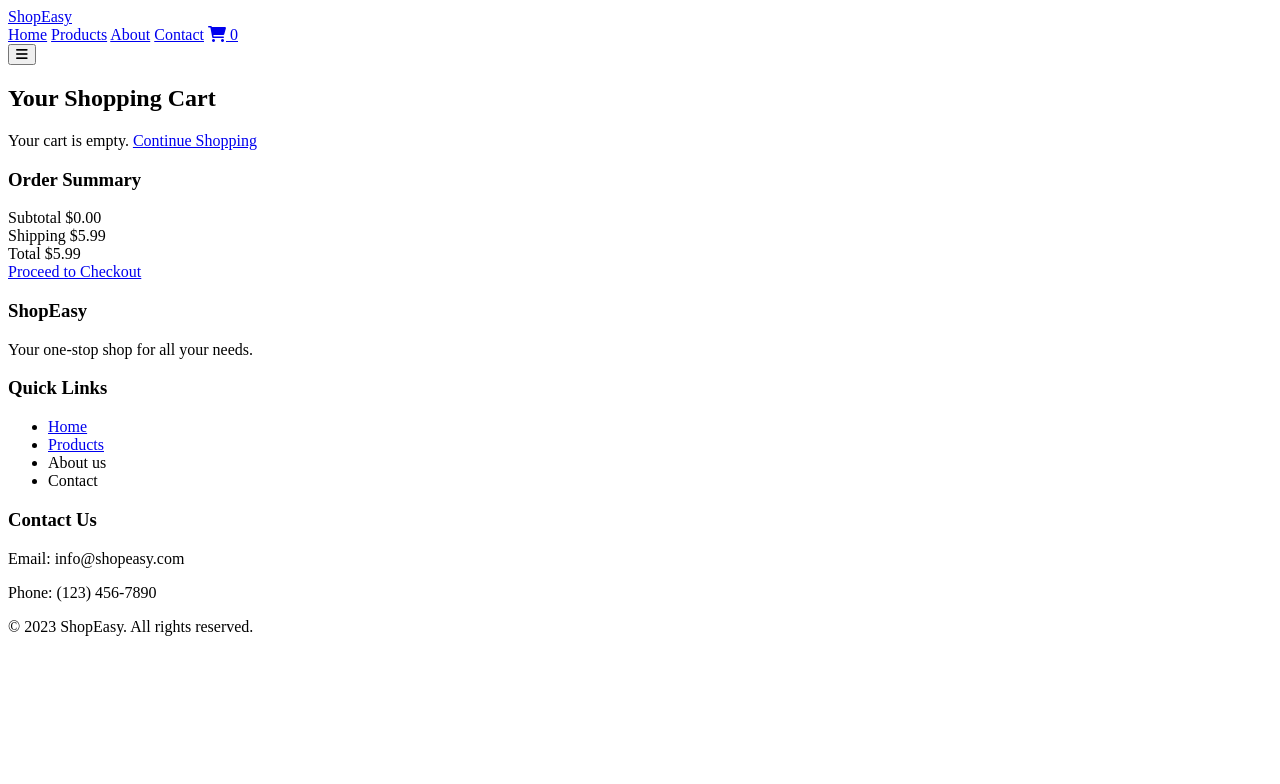
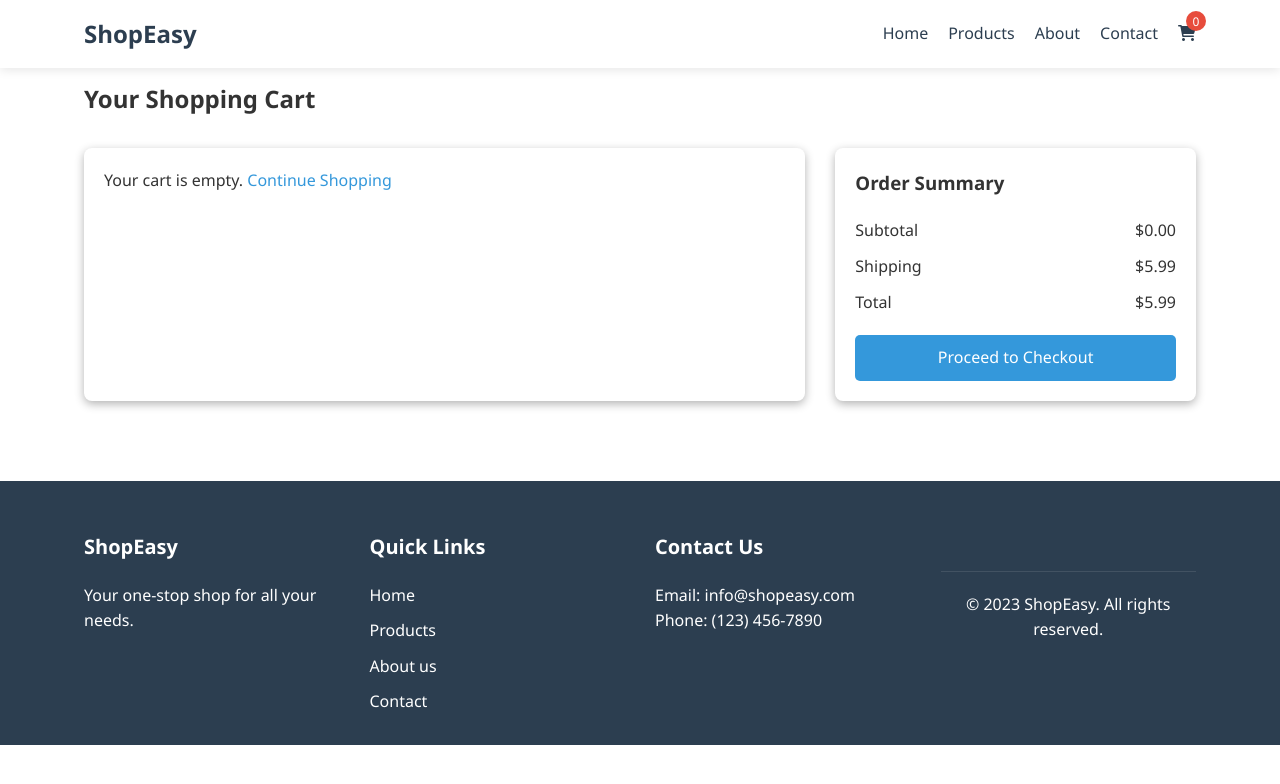
Before and after one commit to Pavalanganesan2368/shopeasy, a plain HTML site: page cart.html in a window 1280 px wide. Drawn offline with Linux system fonts and the light colour scheme.

Commit message:
cart.html

```diff
--- a/cart.html
+++ b/cart.html
@@ -4,7 +4,7 @@
     <meta charset="UTF-8">
     <meta name="viewport" content="width=device-width, initial-scale=1.0">
     <title>ShopEasy Cart - ShopEasy</title>
-    <link rel="stylesheet" href="./assetsstyle.css" type="text/css">
+    <link rel="stylesheet" href="./assets/style.css" type="text/css">
     <link rel="stylesheet" href="https://cdnjs.cloudflare.com/ajax/libs/font-awesome/6.0.0/css/all.min.css">
 </head>
 <body>
```
